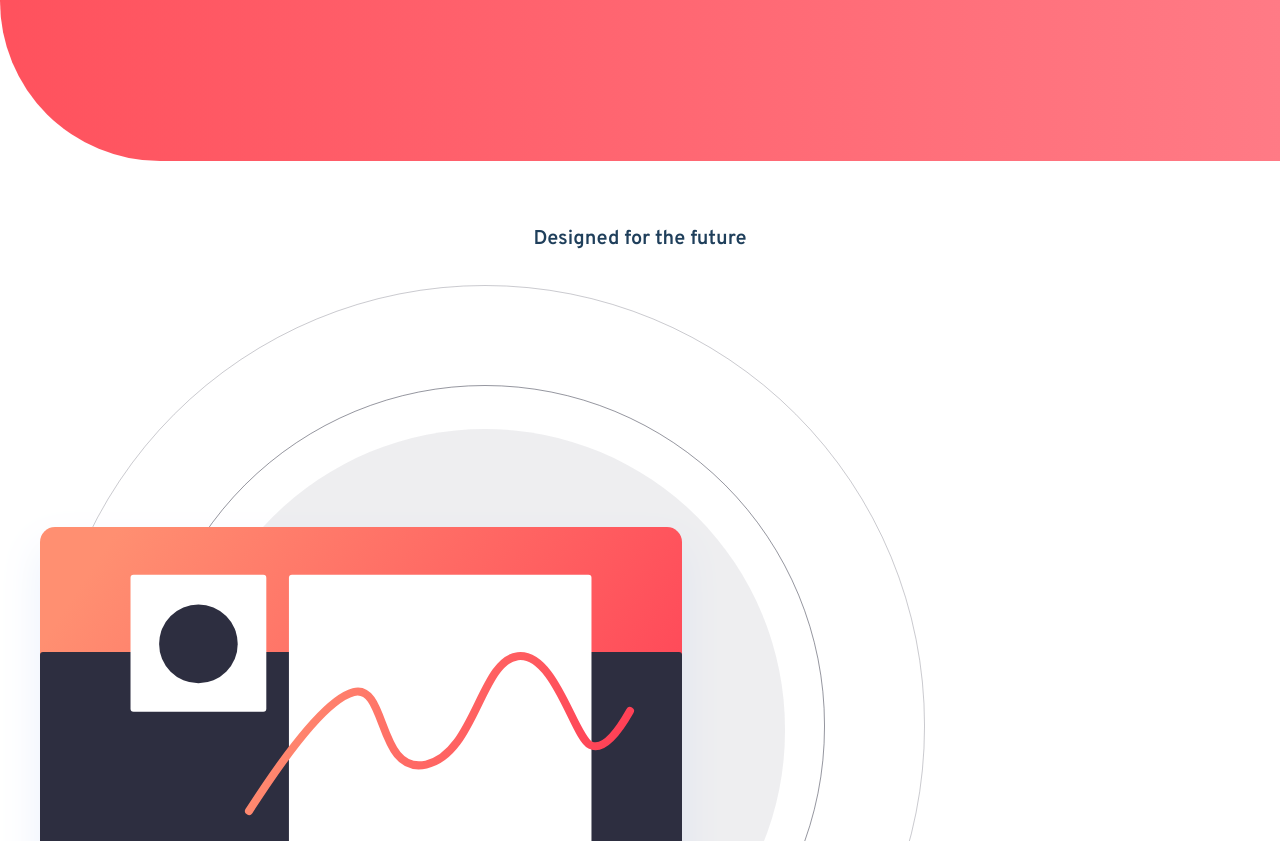
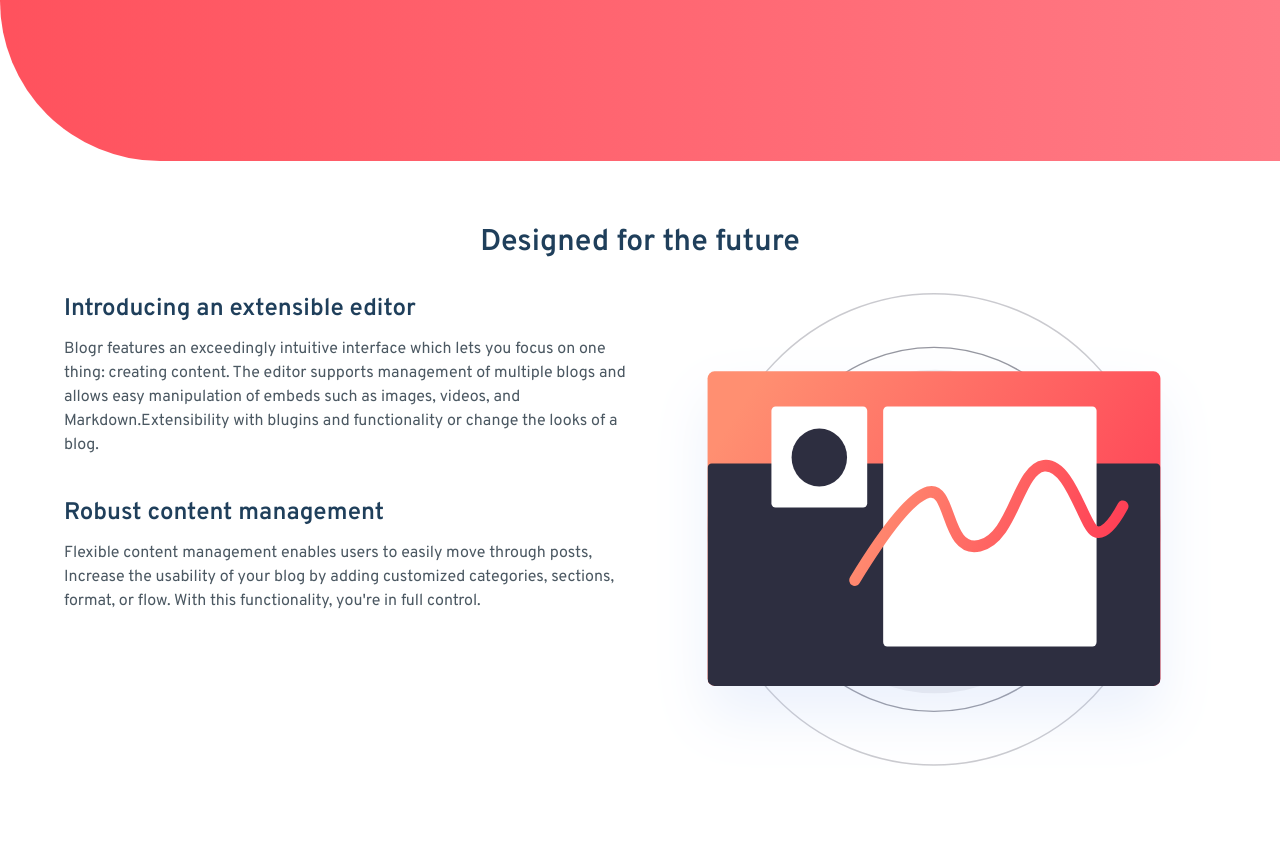
Before and after one commit to AmineElkhalidy/blogr, a React (Vite) app: page / in a window 1280 px wide. Shown: the part 639-1480 px from the top of the page. Built offline with nearby package versions, Linux system fonts and the light colour scheme.

Commit message:
Section added

```diff
--- a/src/pages/index.tsx
+++ b/src/pages/index.tsx
@@ -11,6 +11,7 @@ import Phones from "../assets/images/illustration-phones.svg";
 const Home: React.FC = () => {
   return (
     <React.Fragment>
+      {/* Hero section */}
       <section className="min-h-[calc(100vh-4rem)] h-full bg-gradient-to-r from-lightRed to-lighterRed bg-opacity-20 rounded-bl-[6rem] sm:rounded-bl-[10rem] ">
         {/* Container */}
         <div className="flex justify-center ite">
@@ -29,32 +30,30 @@ const Home: React.FC = () => {
       </section>
 
       {/* Designed for the future section */}
-      <section className="py-16">
-        <h2 className="text-darkBlue font-semibold text-xl text-center mb-8">
+      <section className="py-16 max-w-6xl mx-auto">
+        <h2 className="text-darkBlue font-semibold text-xl text-center mb-8 md:text-3xl">
           Designed for the future
         </h2>
 
         {/* Container */}
-        <div className="grid space-y-10">
+        <div className="grid space-y-10 md:grid-cols-2 md:space-y-0 md:gap-6">
           {/* Image container */}
-          <div>
-            <div className="grid">
-              <img
-                className=""
-                src={DesignDesktop}
-                alt="Circle with a window"
-              />
-            </div>
+          <div className="grid order-1">
+            <img
+              className="justify-self-center md:h-[30rem]"
+              src={DesignMobile}
+              alt="Circle with a window"
+            />
           </div>
 
           {/* Paragraphs container */}
-          <div className="space-y-5">
+          <div className="space-y-10">
             {/* Paragraph 1 */}
             <div className="space-y-3">
-              <h3 className="px-10 text-xl text-center font-semibold">
+              <h3 className="md:text-left text-darkBlue px-10 text-2xl text-center font-semibold md:px-0">
                 Introducing an extensible editor
               </h3>
-              <p className="text-center text-darkGrayishBue px-4">
+              <p className="md:text-left text-center text-darkGrayishBue px-4 md:px-0">
                 Blogr features an exceedingly intuitive interface which lets you
                 focus on one thing: creating content. The editor supports
                 management of multiple blogs and allows easy manipulation of
@@ -65,10 +64,10 @@ const Home: React.FC = () => {
 
             {/* Paragraph 2 */}
             <div className="space-y-3">
-              <h3 className="px-8 text-xl text-center font-semibold">
+              <h3 className="md:text-left text-darkBlue px-8 text-2xl text-center font-semibold md:px-0">
                 Robust content management
               </h3>
-              <p className="text-center text-darkGrayishBue px-4">
+              <p className="md:text-left text-center text-darkGrayishBue px-4 md:px-0">
                 Flexible content management enables users to easily move through
                 posts, Increase the usability of your blog by adding customized
                 categories, sections, format, or flow. With this functionality,
```
